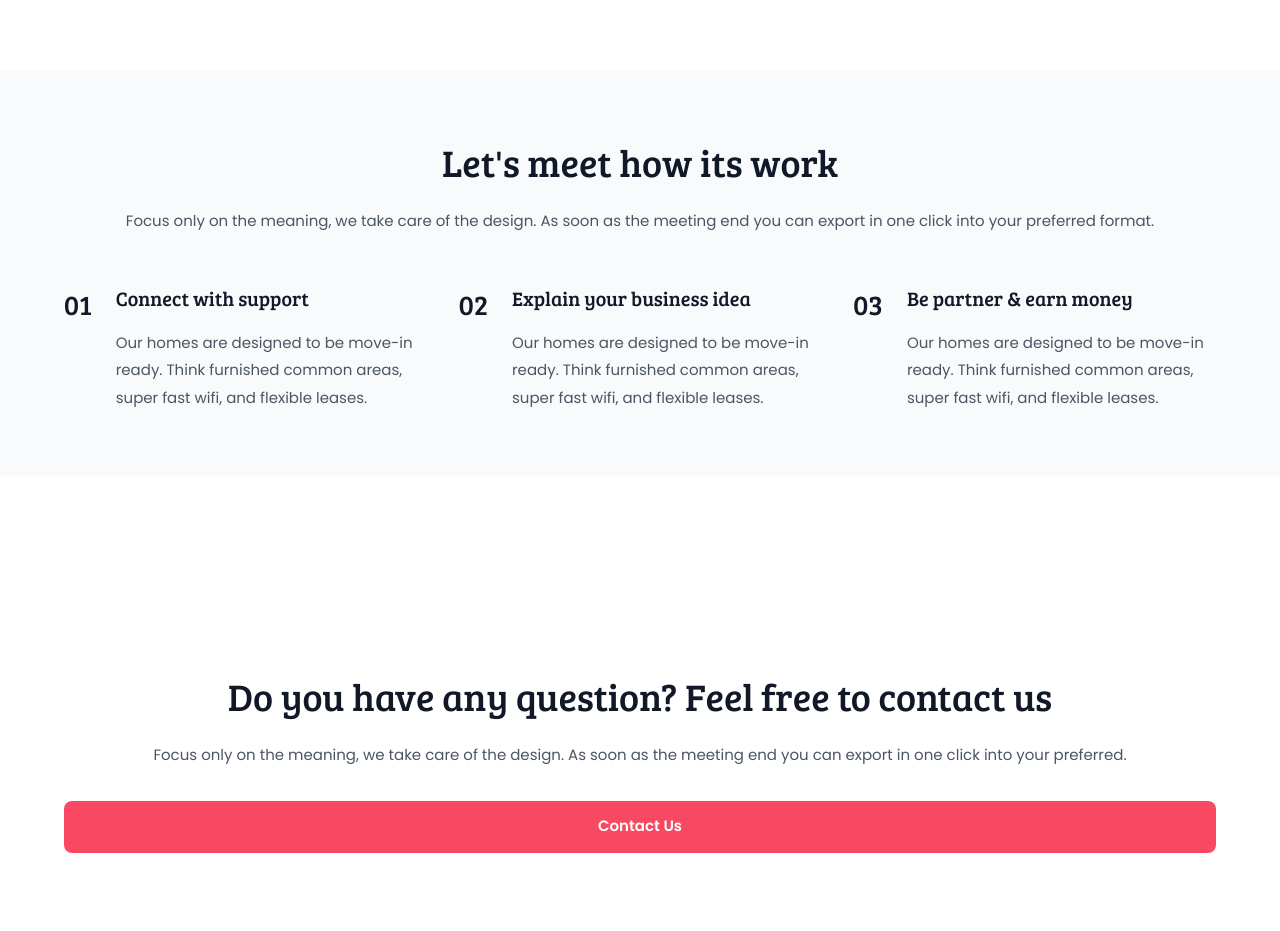
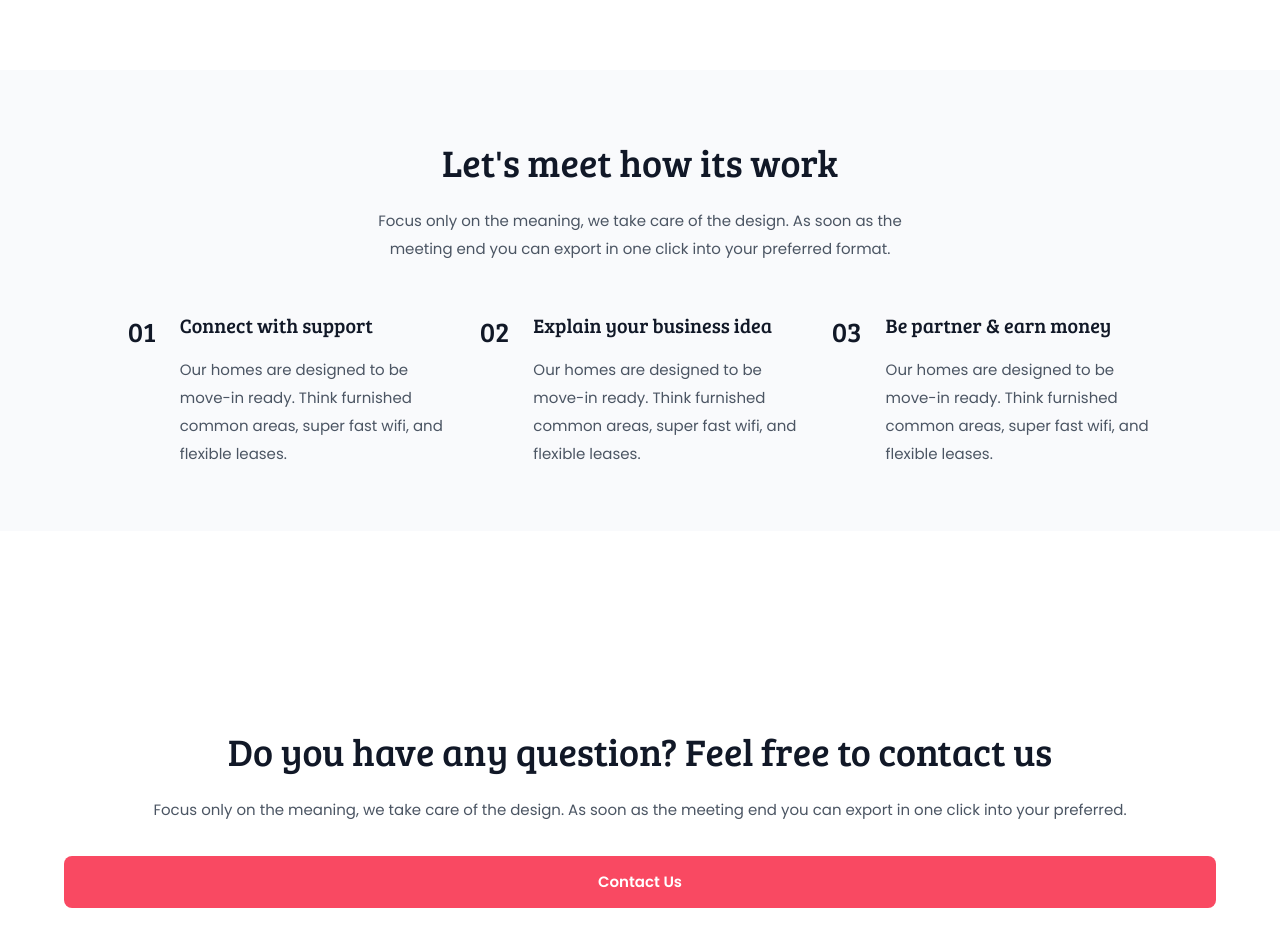
Before and after one commit to fajarfadillahh/seaocean-agency-creative-react-tailwind, a React (Vite) app: page / in a window 1280 px wide. Shown: the part 2960-3891 px from the top of the page. Built offline with nearby package versions, Linux system fonts and the light colour scheme.

Commit message:
responsive Work.jsx

```diff
--- a/src/parts/Homepage/Work.jsx
+++ b/src/parts/Homepage/Work.jsx
@@ -5,7 +5,7 @@ export default function Work() {
     <section className="work section">
       <div className="work__wrapper bg-[#f9fafc] py-16">
         <div className="work__container container grid gap-12">
-          <div className="work__data justify-self-center text-center">
+          <div className="work__data justify-self-center text-center xs:max-w-sm sm:max-w-md lg:max-w-xl">
             <h1 className="work__title section-title">
               Let's meet how its work
             </h1>
@@ -16,7 +16,7 @@ export default function Work() {
             </p>
           </div>
 
-          <div className="work__group grid grid-cols-[repeat(auto-fit,minmax(320px,1fr))] items-center gap-8">
+          <div className="work__group grid items-center gap-8 justify-self-center xs:max-w-sm sm:max-w-md lg:max-w-3xl lg:grid-cols-2 xl:max-w-5xl xl:grid-cols-3">
             <div className="work__content flex items-start gap-6">
               <h3 className="work__number font-serif text-[28px] text-gray-900">
                 01
```
